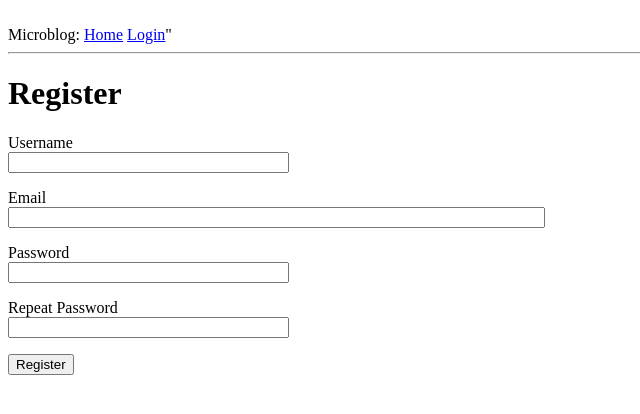
After one commit to chuckchastain/FlaskRepos, a Flask app: page /register in a window 1280 px wide. The commit adds this page. Shown: the top 414 px of the page, without its empty margins (0-640 px from the left). Run offline with Flask 2, Linux system fonts and the light colour scheme.

Commit message:
User Logins

```diff
--- a/LearningFlask/microblog/AppDir/__init__.py
+++ b/LearningFlask/microblog/AppDir/__init__.py
@@ -2,11 +2,14 @@
 from flask import Flask
 from flask_sqlalchemy import SQLAlchemy
 from flask_migrate import Migrate
+from flask_login import LoginManager
 from config import Config
 
 app = Flask(__name__)
 app.config.from_object(Config)
 db = SQLAlchemy(app)
 migrate = Migrate(app, db)
+login = LoginManager(app)
+login.login_view = 'login'
 
 from AppDir import views, models
--- a/LearningFlask/microblog/AppDir/forms.py
+++ b/LearningFlask/microblog/AppDir/forms.py
@@ -1,9 +1,28 @@
 from flask_wtf import FlaskForm
 from wtforms import StringField, PasswordField, BooleanField, SubmitField
-from wtforms.validators import DataRequired
+from wtforms.validators import ValidationError, DataRequired, Email, EqualTo
+from AppDir.models import User
 
 class LoginForm(FlaskForm):
     username =StringField('Username', validators=[DataRequired()])
     password = PasswordField('Password', validators={DataRequired()})
     remember_me = BooleanField('Remember Me')
     submit = SubmitField('Sign In')
+
+class RegistrationForm(FlaskForm):
+    username = StringField('Username', validators=[DataRequired()])
+    email = StringField('Email', validators=[DataRequired(), Email()])
+    password = PasswordField('Password', validators=[DataRequired()])
+    password2 = PasswordField(
+        'Repeat Password', validators=[DataRequired(), EqualTo('password')])
+    submit = SubmitField('Register')
+
+    def validate_username(self, username):
+        user = User.query.filter_by(username=username.data).first()
+        if user is not None:
+            raise ValidationError('Please use a different username.')
+
+    def validate_email(self, email):
+        user = User.query.filter_by(email=email.data).first()
+        if user is not None:
+            raise ValidationError('Please use a different email address.')
--- a/LearningFlask/microblog/AppDir/templates/base.html
+++ b/LearningFlask/microblog/AppDir/templates/base.html
@@ -10,7 +10,11 @@
     <body>
         <div>Microblog:
         <a href="{{ url_for('index') }}">Home</a>
+        {% if current_user.is_anonymous %}
         <a href="{{ url_for('login') }}">Login</a>"
+        {% else %}
+        <a href="{{ url_for('logout') }}">Logout</a>
+        {% endif %}
         </div>
         <hr>
         {% with messages = get_flashed_messages() %}
--- a/LearningFlask/microblog/AppDir/templates/index.html
+++ b/LearningFlask/microblog/AppDir/templates/index.html
@@ -1,7 +1,7 @@
 {% extends "base.html" %}
 
 {% block content %}
-<h1>Hi, {{ user.username }}!</h1>
+<h1>Hi, {{ current_user.username }}!</h1>
     {% for post in posts %}
 <div><p>{{ post.author.username }} says: <b>{{ post.body }}</b></p></div>
     {% endfor %}
--- a/LearningFlask/microblog/AppDir/templates/login.html
+++ b/LearningFlask/microblog/AppDir/templates/login.html
@@ -15,10 +15,11 @@
         {{ form.password.label }}<br>
         {{ form.password(size=32) }}<br>
         {% for error in form.password.errors %}
-        <span style="color:red">[{{ error }}]</span>
+        <span style="color: red;">[{{ error }}]</span>
         {% endfor %}
     </p>
     <p>{{ form.remember_me() }} {{ form.remember_me.label }}</p>
     <p>{{ form.submit() }}</p>
 </form>
+<p>New User? <a href="{{ url_for('register') }}">Click to Register!</a></p>
 {% endblock %}
--- /dev/null
+++ b/LearningFlask/microblog/AppDir/templates/register.html
@@ -0,0 +1,37 @@
+{% extends "base.html" %}
+
+{% block content %}
+    <h1>Register</h1>
+    <form action="" method="post">
+        {{ form.hidden_tag() }}
+        <p>
+            {{ form.username.label }}<br>
+            {{ form.username(size=32) }}<br>
+            {% for error in form.username.errors %}
+            <span style="color: red;">[{{ error }}]</span>
+            {% endfor %}
+        </p>
+        <p>
+            {{ form.email.label }}<br>
+            {{ form.email(size=64)  }}<br>
+            {% for error in form.email.errors %}
+            <span style="color:red;">[{{ error }}]</span>
+            {% endfor %}
+        </p>
+        <p>
+            {{ form.password.label }}<br>
+            {{ form.password(size=32) }}<br>
+            {% for error in form.password.errors %}
+            <span style=" color: red;">[{{ error }}]</span>
+            {% endfor %}
+        </p>
+        <p>
+            {{ form.password2.label }}<br>
+            {{ form.password2(size=32) }}<br>
+            {% for error in form.password2.errors %}
+            <span style="color: red;">[ {{ error }}]</span>
+            {% endfor %}
+        </p>
+        <p>{{ form.submit() }}</p>
+        </form>
+    {% endblock %}
--- a/LearningFlask/microblog/AppDir/views.py
+++ b/LearningFlask/microblog/AppDir/views.py
@@ -1,11 +1,14 @@
-from flask import render_template, flash, redirect, url_for
-from AppDir import app
-from AppDir.forms import LoginForm
+from flask import render_template, flash, redirect, url_for, request
+from flask_login import login_user, logout_user, current_user, login_required
+from werkzeug.urls import url_parse
+from AppDir import app, db
+from AppDir.forms import LoginForm, RegistrationForm
+from AppDir.models import User
 
 @app.route('/')
 @app.route('/index')
+@login_required
 def index():
-    user = {'username': 'Chuck'}
     posts = [
         {
             'author': {'username': 'John'},
@@ -14,14 +17,40 @@ def index():
              'author': {'username': 'Susan'},
              'body': 'The Avengers movie was so cool!'}
     ]
-    return render_template("index.html",
-              title = 'Home', user = user, posts = posts)
+    return render_template("index.html", title = 'Home', posts = posts)
 
 @app.route('/login', methods=['GET', 'POST'])
 def login():
+    if current_user.is_authenticated:
+        return redirect(url_for('index'))
     form = LoginForm()
     if form.validate_on_submit():
-        flash('Login requested for user {}, remember_me={}'.format(
-            form.username.data, form.remember_me.data))
+        user = User.query.filter_by(username=form.username.data).first()
+        if user is None or not user.check_password(form.password.data):
+            flash('Invalid username or password')
+            return redirect(url_for('login'))
+        login_user(user, remember=form.remember_me.data)
+        next_page = request.args.get('next')
+        if not next_page or url_parse(next_page).netloc != '':
+            next_page = url_for('index')
+        return redirect(next_page)
+    return render_template("login.html",  title='Sign In', form=form)
+
+@app.route('/logout')
+def logout():
+    logout_user()
+    return redirect(url_for('index'))
+
+@app.route('/register', methods=['GET', 'POST'])
+def register():
+    if current_user.is_authenticated:
         return redirect(url_for('index'))
-    return render_template("login.html",  title='Sign In', form=form)
+    form = RegistrationForm()
+    if form.validate_on_submit():
+        user = User(username=form.username.data, email=form.email.data)
+        user.set_password(form.password.data)
+        db.session.add(user)
+        db.session.commit()
+        flash('Congratulations, you are now a registered user!')
+        return redirect(url_for('login'))
+    return render_template('register.html', title='Register', form=form)
--- a/LearningFlask/microblog/microblog.py
+++ b/LearningFlask/microblog/microblog.py
@@ -1,12 +1,17 @@
-import os
-from AppDir import app    # Imports the code from AppDir/__init__.py
+#import os
+from AppDir import app, db    # Imports the code from AppDir/__init__.py
+from AppDir.models import User, Post
 
-if __name__ == '__main__':
-    HOST = os.environ.get('SERVER_HOST', 'localhost')
 
-    try:
-        PORT = int(os.environ.get('SERVER_PORT', '5555'))
-    except ValueError:
-        PORT = 5555
+@app.shell_context_processor
+def make_shell_context():
+    return {'db': db, 'User': User, 'Post': Post}
+#if __name__ == '__main__':
+#    HOST = os.environ.get('SERVER_HOST', 'localhost')
 
-    app.run(HOST, PORT)
+ #   try:
+  #      PORT = int(os.environ.get('SERVER_PORT', '5555'))
+  #  except ValueError:
+  #      PORT = 5555
+
+  #  app.run(HOST, PORT)
```
Also changed, not shown: LearningFlask/microblog/AppDir/models.py (+14 -2 lines), LearningFlask/microblog/app.db, 1 other file.
